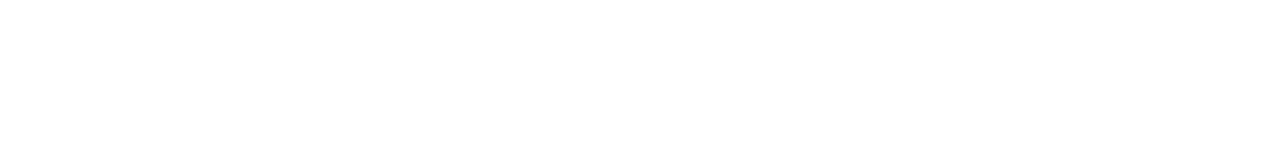
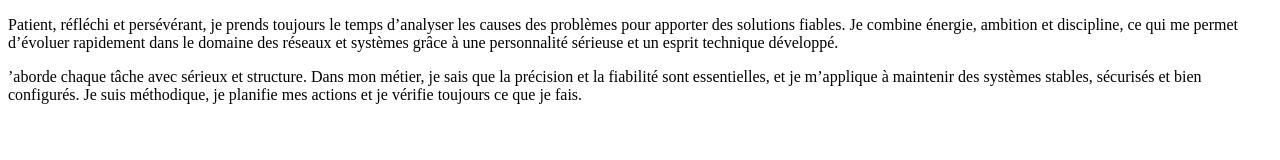
Before and after one commit to yetondjiromaric/mon-cv, a plain HTML site: page index.html in a window 1280 px wide. Drawn offline with Linux system fonts and the light colour scheme.

Commit message:
mise en place de la section competences

```diff
--- a/index.html
+++ b/index.html
@@ -8,6 +8,9 @@
 </head>
 
 <body>
-
+    <section>
+        <p>Patient, réfléchi et persévérant, je prends toujours le temps d’analyser les causes des problèmes pour apporter des solutions fiables. Je combine énergie, ambition et discipline, ce qui me permet d’évoluer rapidement dans le domaine des réseaux et systèmes grâce à une personnalité sérieuse et un esprit technique développé.</p>
+        <p>’aborde chaque tâche avec sérieux et structure. Dans mon métier, je sais que la précision et la fiabilité sont essentielles, et je m’applique à maintenir des systèmes stables, sécurisés et bien configurés. Je suis méthodique, je planifie mes actions et je vérifie toujours ce que je fais.</p>
+    </section>
 </body>
 </html>
```
